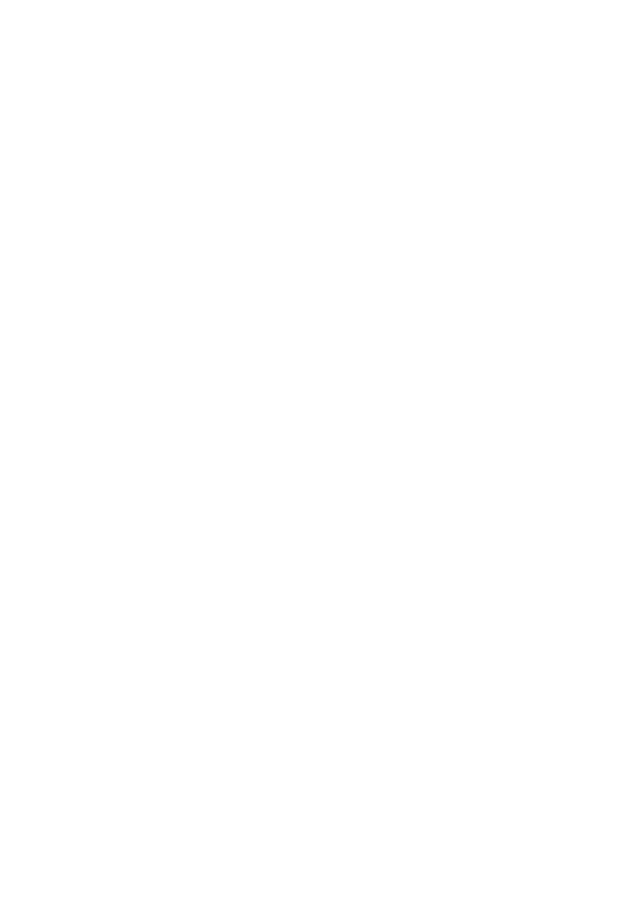
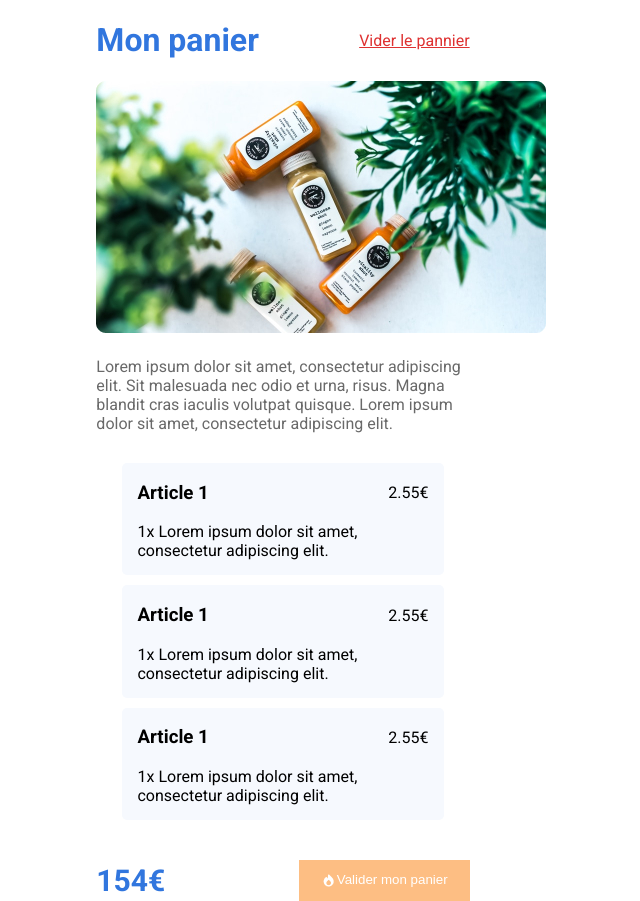
Before and after one commit to LeoGRATON/mon-panier, a plain HTML site: page index.html in a window 1280 px wide. Shown: the whole page, without its empty margins (357-997 px from the left). Before the commit the page ends 800 px from the top, so only its background shows below. Drawn offline with Linux system fonts and the light colour scheme.

Commit message:
1ere partie

```diff
--- a/index.html
+++ b/index.html
@@ -6,6 +6,49 @@
   <link rel="stylesheet" href="styles.css">
 </head>
 <body>
+    <div class="title">
+        <h1>Mon panier</h1>
+        <a href="#">Vider le pannier</a>
+    </div>
+    <div class="produit">
+        <img src="img/img-produit.jpg" alt="produit-beaute">
+        <p class="description">Lorem ipsum dolor sit amet, consectetur
+            adipiscing elit. Sit malesuada nec odio
+            et urna, risus. Magna blandit cras iaculis
+            volutpat quisque. Lorem ipsum dolor sit amet,
+            consectetur adipiscing elit.</p>
+    </div>
+    <div class="list">
+    <div class="item">
+    <div class="title-item">
+        <h3>Article 1</h3>
+        <p class="prix">2.55€</p>
+    </div>
+        <p>1x Lorem ipsum dolor sit amet, consectetur adipiscing elit.</p>
+    </div>
 
+    <div class="item">
+        <div class="title-item">
+            <h3>Article 1</h3>
+            <p class="prix">2.55€</p>
+        </div>
+            <p>1x Lorem ipsum dolor sit amet, consectetur adipiscing elit.</p>
+        </div>
+
+        <div class="item">
+            <div class="title-item">
+                <h3>Article 1</h3>
+                <p class="prix">2.55€</p>
+            </div>
+                <p>1x Lorem ipsum dolor sit amet, consectetur adipiscing elit.</p>
+            </div>
+
+
+    </div>
+    <div class="validation">
+    <p class=price>154€</p>
+    <button><img src="img/icon-left.png" alt="">Valider mon panier</button>
+
+    </div>
 </body>
 </html>
--- a/styles.css
+++ b/styles.css
@@ -0,0 +1,61 @@
+@import url('https://fonts.googleapis.com/css2?family=Roboto:ital,wght@0,100;0,300;0,400;0,500;0,700;0,900;1,100;1,300;1,400;1,500;1,700;1,900&display=swap');
+
+html, body{
+    padding: 0;
+    margin: 0 23%;
+    font-size: 16px;
+    font-family: 'Roboto', sans-serif;
+}
+button{
+    display: flex;
+    text-decoration: none;
+    background: #FDBE83;
+    border-color: transparent;
+    padding: 10px 20px;
+    color: #fff;
+}
+p{
+    margin: 0;
+    padding: 0;
+}
+.title{
+    display: flex;
+    justify-content: space-between;
+    align-items: center;
+}
+.title h1{
+    color: #3176DE;
+}
+.title a{
+    color: #DE3131;
+}
+.list{
+    margin: 0 7%;
+    padding-bottom: 30px;
+}
+.item{
+    background-color: #F6F9FE;
+    padding: 0 15px 15px;
+    border-radius: 5px;
+    margin-bottom: 10px;
+}
+.title-item{
+    display: flex;
+    justify-content: space-between;
+    align-items: center;
+}
+
+.description{
+    padding: 20px 0 30px 0;
+    color: #696969;
+}
+.validation{
+    display: flex;
+    justify-content: space-between;
+    align-items: center;
+}
+p.price{
+   color:#3176DE;
+   font-size: 30px;
+   font-weight: 700;
+}
```
Also changed, not shown: img/icon-left.png (added), img/img-produit.jpg (added).
